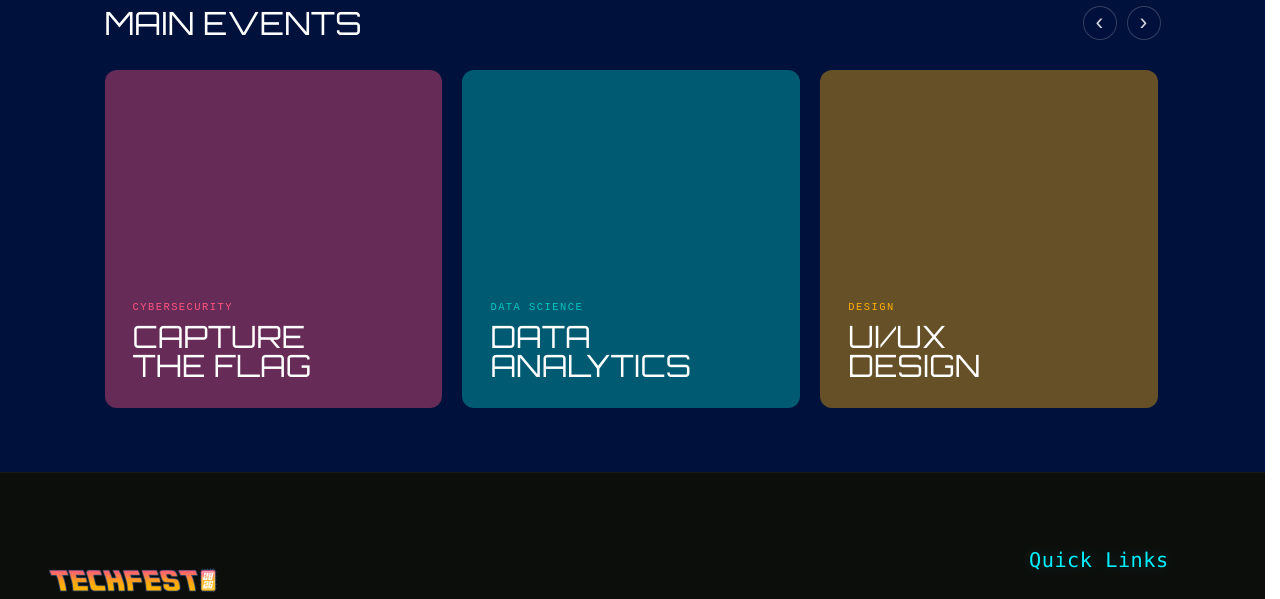
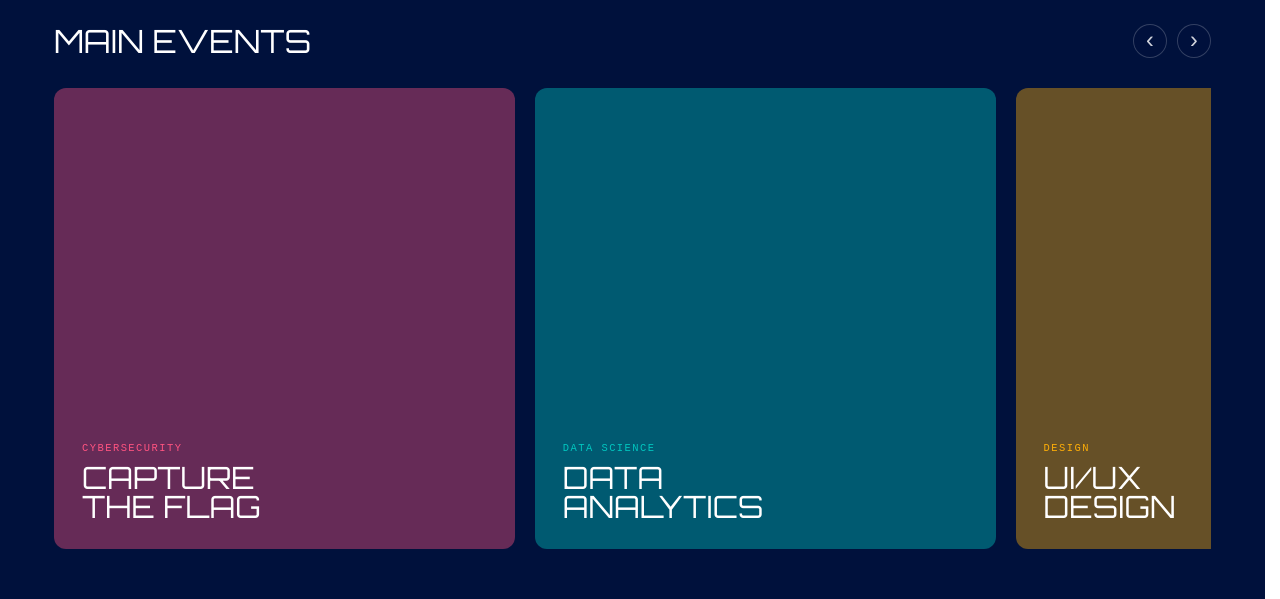
Before and after one commit to HIMTI-Binus-University/TECHFEST-2026, a React (Vite) app: page / in a window 1280 px wide. Shown: the part 1556-2155 px from the top of the page. Built offline with nearby package versions, Linux system fonts and the light colour scheme; a web font is replaced by a local one.

Commit message:
fix: improve hero background scaling and navbar responsiveness

```diff
--- a/src/components/Carousel.jsx
+++ /dev/null
@@ -1,5 +0,0 @@
-const Carousel = () => {
-  return <section id="carousel" />
-}
-
-export default Carousel
--- a/src/components/Hero.jsx
+++ b/src/components/Hero.jsx
@@ -10,8 +10,8 @@ const Hero = () => {
       {/*background*/}
       <div className="absolute inset-0 z-10 pointer-events-none flex justify-center">
           <img src={ground} className="absolute top-0 z-20 w-full h-[80px] md:h-[100px] object-cover object-bottom brightness-50"/>
-          <img src={citybg} className="absolute h-full -top-20 md:-top-50 left-5 z-10 md:w-full md:h-auto -scale-y-100 -scale-x-100 opacity-30 md:opacity-100 brightness-[0.4]"/>
-          <img src={city} className="absolute top-0 left-5 z-30 w-2/3 md:w-[1000px] h-auto -scale-y-100 -scale-x-100 md:opacity-100 brightness-[0.4]"/>
+          <img src={citybg} className="absolute inset-x-0 top-0 z-10 w-full h-full object-cover object-center -scale-y-100 opacity-30 brightness-[0.4]"/>
+          <img src={city} className="absolute top-0 left-5 z-30 w-2/3 md:w-[760px] lg:w-[1000px] h-auto -scale-y-100 -scale-x-100 opacity-100 brightness-[0.4]"/>
       </div>
       {/*Techfest text*/}
       <div className="relative z-30 flex flex-col items-center space-y-4 md:space-y-6 mt-16 md:mt-32 text-center">
--- a/src/components/MainEvents.css
+++ b/src/components/MainEvents.css
@@ -8,9 +8,10 @@
 }
 
 .main-events__container {
-  width: min(100%, 1200px);
-  margin: 0 auto;
-  padding: 56px clamp(24px, 6vw, 72px) 64px;
+  width: 100%;
+  max-width: 100%;
+  margin: 0;
+  padding: 56px 1.5rem 64px;
   box-sizing: border-box;
 }
 
@@ -93,7 +94,7 @@
 
 .main-events__card {
   position: relative;
-  flex: 0 0 clamp(240px, 32%, 350px);
+  flex: 0 0 clamp(240px, 32%, 420px);
   aspect-ratio: 1 / 1;
   overflow: hidden;
   background: var(--event-color);
@@ -139,9 +140,40 @@
   white-space: pre-line;
 }
 
+@media (min-width: 761px) {
+  .main-events__container {
+    width: min(100%, 80rem);
+    margin: 0 auto;
+  }
+
+  .main-events__header {
+    padding: 0;
+  }
+
+  .main-events__track {
+    padding: 0;
+  }
+
+  .main-events__card {
+    flex-basis: clamp(320px, 36vw, 540px);
+  }
+}
+
+@media (min-width: 640px) {
+  .main-events__container {
+    padding-inline: 2rem;
+  }
+}
+
+@media (min-width: 1024px) {
+  .main-events__container {
+    padding-inline: 3rem;
+  }
+}
+
 @media (max-width: 760px) {
   .main-events__container {
-    padding: 40px 20px 46px;
+    padding: 40px 1.5rem 46px;
   }
 
   .main-events__header {
--- a/src/components/Navbar.jsx
+++ b/src/components/Navbar.jsx
@@ -55,10 +55,10 @@ const Navbar = () => {
     <>
       <nav className="bg-[#0c0e0b] sticky top-0 z-40 w-full font-heading border-b border-white/5">
         <div className="max-w-7xl mx-auto px-4 sm:px-6 lg:px-8">
-          <div className="flex justify-between items-center h-20">
+          <div className="flex justify-between items-center h-20 lg:h-24">
 
             {/* Logo Section */}
-            <div className="flex-shrink-0 flex items-center cursor-pointer overflow-hidden h-20 w-[240px] md:w-[320px]">
+            <div className="flex-shrink-0 flex items-center cursor-pointer overflow-hidden h-20 w-[240px] md:w-[260px] lg:w-[320px]">
               <Link to="/">
                 <img
                   src={logo}
@@ -69,7 +69,7 @@ const Navbar = () => {
             </div>
 
             {/* Desktop Menu */}
-            <div className="hidden md:flex items-center space-x-8">
+            <div className="hidden lg:flex items-center space-x-8">
               <Link
                 to="/"
                 className={desktopLinkClass('/')}
@@ -97,7 +97,7 @@ const Navbar = () => {
             </div>
 
             {/* Mobile Hamburger Button */}
-            <div className="md:hidden flex items-center">
+            <div className="lg:hidden flex items-center">
               <button
                 onClick={toggleMenu}
                 aria-expanded={isOpen}
@@ -113,13 +113,13 @@ const Navbar = () => {
       </nav>
 
       <div
-        className={`md:hidden fixed inset-0 z-50 bg-black/60 backdrop-blur-sm transition-opacity duration-300 ${
+        className={`lg:hidden fixed inset-0 z-50 bg-black/60 backdrop-blur-sm transition-opacity duration-300 ${
           isOpen ? 'opacity-100 visible' : 'opacity-0 invisible pointer-events-none'
         }`}
         onClick={toggleMenu}
       ></div>
       <div
-        className={`md:hidden fixed bottom-0 left-0 right-0 z-[60] bg-[#0c0e0b] border-t border-white/10 rounded-t-3xl shadow-[0_-20px_40px_rgba(0,0,0,0.5)] transition-transform duration-300 ease-[cubic-bezier(0.32,0.72,0,1)] ${
+        className={`lg:hidden fixed bottom-0 left-0 right-0 z-[60] bg-[#0c0e0b] border-t border-white/10 rounded-t-3xl shadow-[0_-20px_40px_rgba(0,0,0,0.5)] transition-transform duration-300 ease-[cubic-bezier(0.32,0.72,0,1)] ${
           isOpen ? 'translate-y-0' : 'translate-y-full'
         }`}
       >
```
